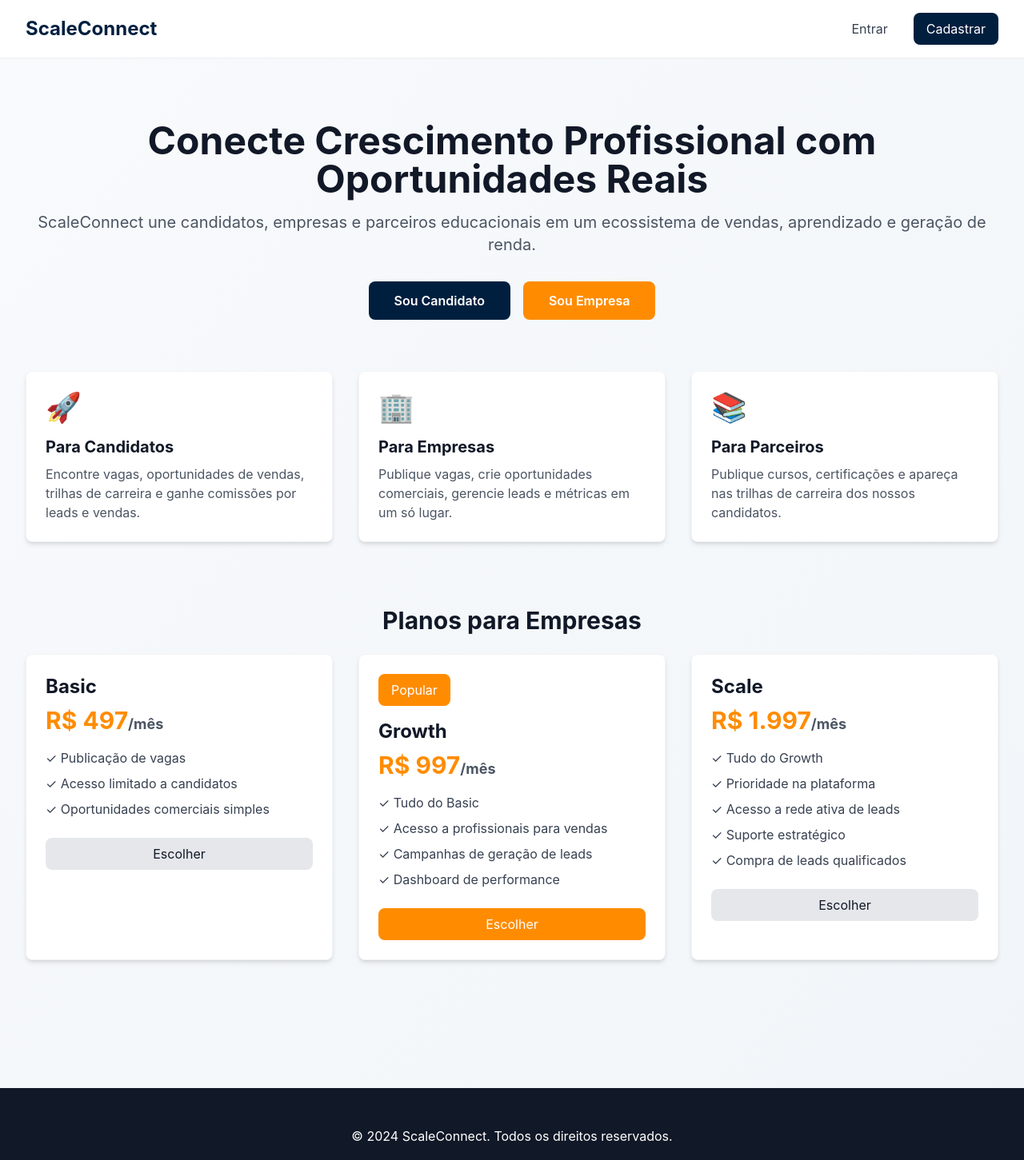
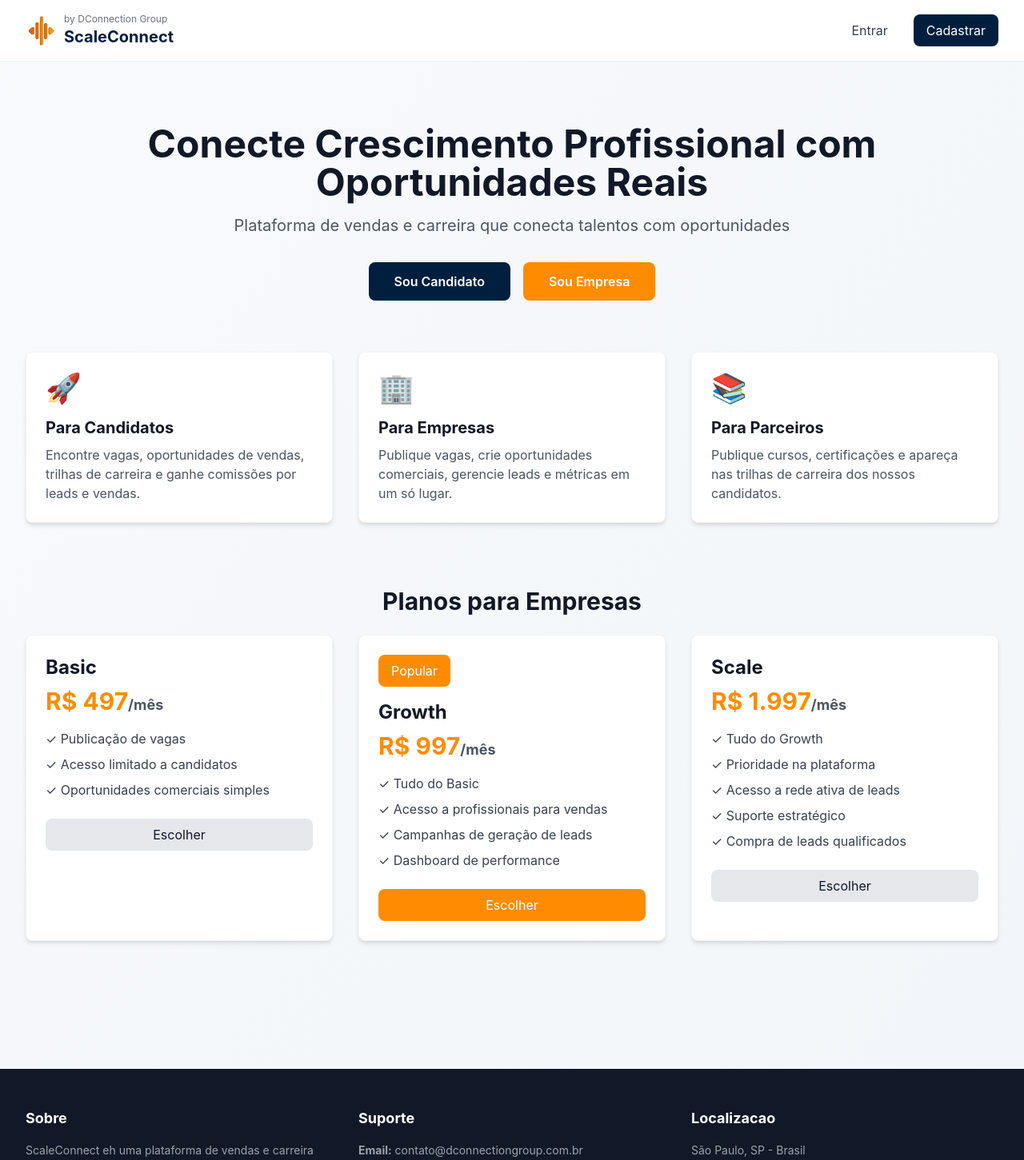
Before and after one commit to deniscansio/scaleconnect, a Next.js app: page / in a window 1280 px wide. Shown: the top 1451 px of the page at 80% size. Built offline with nearby package versions, Linux system fonts and the light colour scheme.

Commit message:
Branding: Update logo, company name to DConnection Group and support contacts

```diff
--- a/app/admin/dashboard/page.tsx
+++ b/app/admin/dashboard/page.tsx
@@ -1,7 +1,9 @@
 'use client'
 
 import Link from 'next/link'
+import Image from 'next/image'
 import { useState } from 'react'
+import { companyConfig } from '../../config/company'
 
 export default function AdminDashboardPage() {
   const [activeTab, setActiveTab] = useState('overview')
@@ -43,7 +45,13 @@ export default function AdminDashboardPage() {
       {/* Navigation */}
       <nav className="bg-black shadow-lg border-b-4 border-yellow-400">
         <div className="max-w-7xl mx-auto px-4 sm:px-6 lg:px-8 py-4 flex justify-between items-center">
-          <div className="text-2xl font-bold text-yellow-400">🔐 ScaleConnect Admin</div>
+          <div className="flex items-center gap-3">
+            <Image src={companyConfig.logo} alt="Logo" width={40} height={40} className="h-10 w-10" />
+            <div>
+              <div className="text-xs text-gray-400">{companyConfig.name}</div>
+              <div className="text-xl font-bold text-yellow-400">ScaleConnect Admin</div>
+            </div>
+          </div>
           <div className="flex gap-4">
             <Link href="/login" className="text-white font-semibold hover:text-yellow-400">
               Logout
--- /dev/null
+++ b/app/config/company.ts
@@ -0,0 +1,18 @@
+// Configurações da Empresa - DConnection Group
+export const companyConfig = {
+  name: 'DConnection Group',
+  platformName: 'ScaleConnect',
+  logo: '/images/logo.png',
+  contact: {
+    email: 'contato@dconnectiongroup.com.br',
+    whatsapp: '11 9 5056 0066',
+    whatsappLink: 'https://wa.me/5511950560066',
+  },
+  social: {
+    linkedin: 'https://linkedin.com/company/dconnection-group',
+    instagram: 'https://instagram.com/dconnectiongroup',
+    facebook: 'https://facebook.com/dconnectiongroup',
+  },
+  address: 'São Paulo, SP - Brasil',
+  description: 'Plataforma de vendas e carreira que conecta talentos com oportunidades',
+}
--- a/app/login/page.tsx
+++ b/app/login/page.tsx
@@ -2,7 +2,9 @@
 
 import { useState } from 'react'
 import Link from 'next/link'
+import Image from 'next/image'
 import { useRouter } from 'next/navigation'
+import { companyConfig } from '../config/company'
 
 export default function LoginPage() {
   const router = useRouter()
@@ -54,8 +56,10 @@ export default function LoginPage() {
       <div className="w-full max-w-md">
         <div className="card">
           <div className="text-center mb-8">
+            <Image src={companyConfig.logo} alt="Logo" width={60} height={60} className="h-16 w-16 mx-auto mb-4" />
             <h1 className="text-3xl font-bold text-candidate-primary mb-2">ScaleConnect</h1>
-            <p className="text-gray-600">Faça login na sua conta</p>
+            <p className="text-xs text-gray-500 mb-4">by {companyConfig.name}</p>
+            <p className="text-gray-600">Faca login na sua conta</p>
           </div>
 
           {error && (
@@ -106,6 +110,20 @@ export default function LoginPage() {
               </Link>
             </p>
           </div>
+
+          <div className="mt-6 pt-6 border-t border-gray-200 text-center text-xs text-gray-500">
+            <p className="mb-2">Precisa de ajuda?</p>
+            <p>
+              <a href={`mailto:${companyConfig.contact.email}`} className="text-candidate-primary hover:underline">
+                {companyConfig.contact.email}
+              </a>
+            </p>
+            <p>
+              <a href={companyConfig.contact.whatsappLink} target="_blank" rel="noopener noreferrer" className="text-candidate-primary hover:underline">
+                WhatsApp: {companyConfig.contact.whatsapp}
+              </a>
+            </p>
+          </div>
         </div>
       </div>
     </main>
--- a/app/page.tsx
+++ b/app/page.tsx
@@ -1,4 +1,8 @@
+'use client'
+
 import Link from 'next/link'
+import Image from 'next/image'
+import { companyConfig } from './config/company'
 
 export default function Home() {
   return (
@@ -6,7 +10,13 @@ export default function Home() {
       {/* Navigation */}
       <nav className="bg-white shadow-sm">
         <div className="max-w-7xl mx-auto px-4 sm:px-6 lg:px-8 py-4 flex justify-between items-center">
-          <div className="text-2xl font-bold text-candidate-primary">ScaleConnect</div>
+          <div className="flex items-center gap-2">
+            <Image src={companyConfig.logo} alt="Logo" width={40} height={40} className="h-10 w-10" />
+            <div>
+              <div className="text-xs text-gray-500">by {companyConfig.name}</div>
+              <div className="text-xl font-bold text-candidate-primary">ScaleConnect</div>
+            </div>
+          </div>
           <div className="flex gap-4">
             <Link href="/login" className="px-4 py-2 text-gray-700 hover:text-gray-900">
               Entrar
@@ -25,7 +35,7 @@ export default function Home() {
             Conecte Crescimento Profissional com Oportunidades Reais
           </h1>
           <p className="text-xl text-gray-600 mb-8">
-            ScaleConnect une candidatos, empresas e parceiros educacionais em um ecossistema de vendas, aprendizado e geração de renda.
+            {companyConfig.description}
           </p>
           <div className="flex gap-4 justify-center">
             <Link href="/cadastro?type=candidato" className="px-8 py-3 bg-candidate-primary text-white rounded-lg font-semibold hover:bg-opacity-90 transition">
@@ -116,8 +126,29 @@ export default function Home() {
 
       {/* Footer */}
       <footer className="bg-gray-900 text-white mt-20 py-12">
-        <div className="max-w-7xl mx-auto px-4 sm:px-6 lg:px-8 text-center">
-          <p>&copy; 2024 ScaleConnect. Todos os direitos reservados.</p>
+        <div className="max-w-7xl mx-auto px-4 sm:px-6 lg:px-8">
+          <div className="grid md:grid-cols-3 gap-8 mb-8">
+            <div>
+              <h4 className="text-lg font-bold mb-4">Sobre</h4>
+              <p className="text-gray-400 text-sm">ScaleConnect eh uma plataforma de vendas e carreira desenvolvida por {companyConfig.name}.</p>
+            </div>
+            <div>
+              <h4 className="text-lg font-bold mb-4">Suporte</h4>
+              <p className="text-gray-400 text-sm mb-2">
+                <strong>Email:</strong> {companyConfig.contact.email}
+              </p>
+              <p className="text-gray-400 text-sm">
+                <strong>WhatsApp:</strong> <a href={companyConfig.contact.whatsappLink} target="_blank" rel="noopener noreferrer" className="hover:text-white">{companyConfig.contact.whatsapp}</a>
+              </p>
+            </div>
+            <div>
+              <h4 className="text-lg font-bold mb-4">Localizacao</h4>
+              <p className="text-gray-400 text-sm">{companyConfig.address}</p>
+            </div>
+          </div>
+          <div className="border-t border-gray-700 pt-8 text-center">
+            <p className="text-gray-400 text-sm">&copy; 2024 {companyConfig.platformName} by {companyConfig.name}. Todos os direitos reservados.</p>
+          </div>
         </div>
       </footer>
     </main>
```
Also changed, not shown: public/images/logo.png (added).
